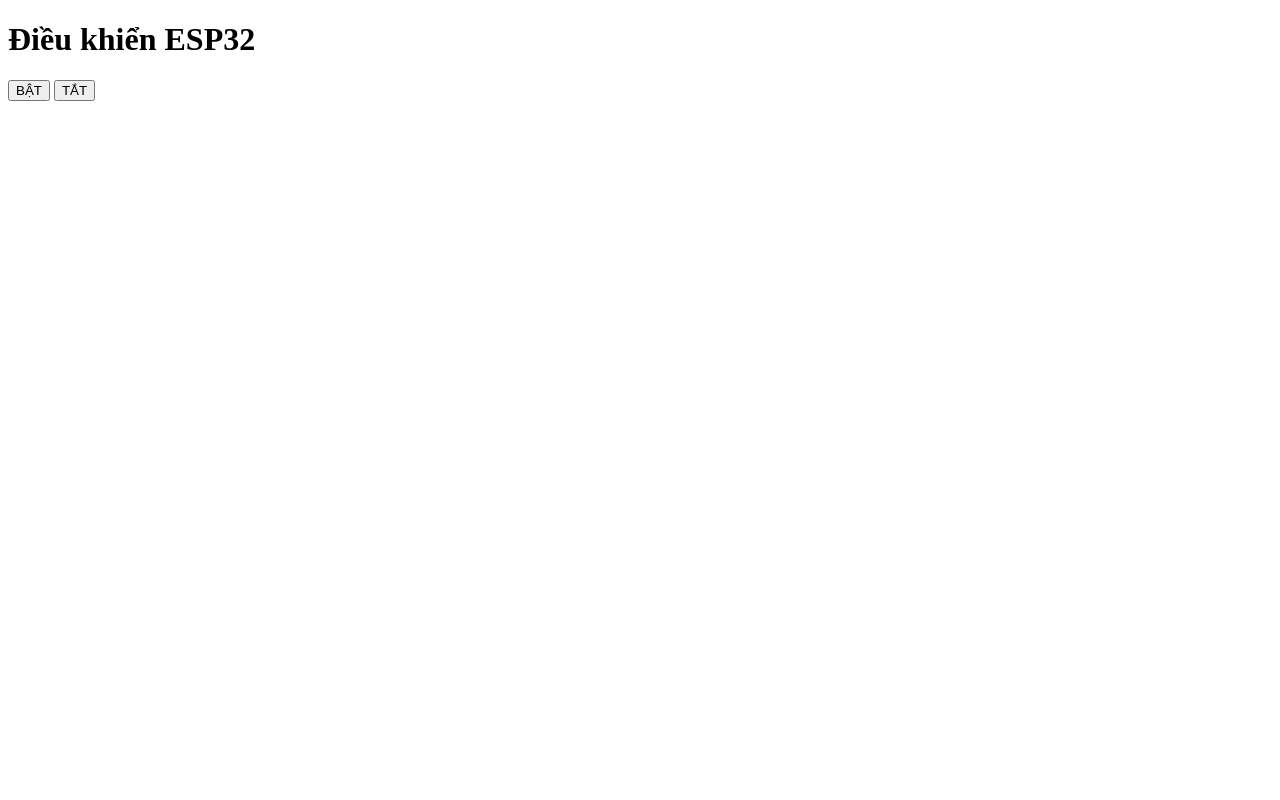
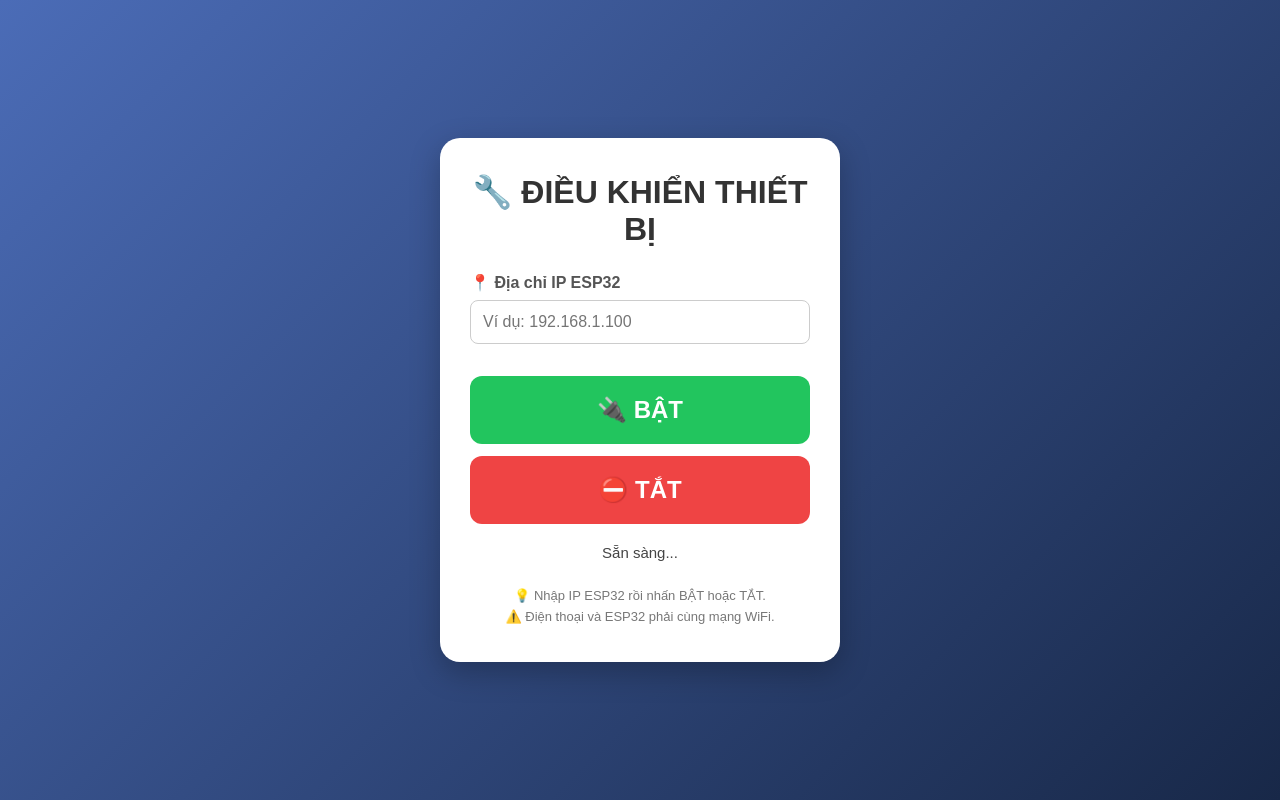
Before and after one commit to nguyenduongka83-cmyk/moden-esp32, a plain HTML site: page index.html in a window 1280 px wide. Drawn offline with Linux system fonts and the light colour scheme.

Commit message:
Update index.html for ESP32 control interface

```diff
--- a/index.html
+++ b/index.html
@@ -1,14 +1,191 @@
 <!DOCTYPE html>
-<html>
+<html lang="vi">
 <head>
 <meta charset="UTF-8">
-<title>ESP32 Control</title>
+<meta name="viewport" content="width=device-width, initial-scale=1.0">
+<title>Điều khiển ESP32</title>
+
+<style>
+*{
+    margin:0;
+    padding:0;
+    box-sizing:border-box;
+    font-family:Arial,sans-serif;
+}
+
+body{
+    background:linear-gradient(135deg,#4b6cb7,#182848);
+    min-height:100vh;
+    display:flex;
+    justify-content:center;
+    align-items:center;
+    padding:20px;
+}
+
+.box{
+    width:100%;
+    max-width:400px;
+    background:#fff;
+    border-radius:20px;
+    padding:35px 30px;
+    text-align:center;
+    box-shadow:0 10px 30px rgba(0,0,0,.25);
+}
+
+h1{
+    color:#333;
+    margin-bottom:25px;
+}
+
+.ip-box{
+    text-align:left;
+    margin-bottom:20px;
+}
+
+.ip-box label{
+    display:block;
+    margin-bottom:8px;
+    font-weight:bold;
+    color:#555;
+}
+
+input{
+    width:100%;
+    padding:12px;
+    border:1px solid #ccc;
+    border-radius:8px;
+    font-size:16px;
+}
+
+button{
+    width:100%;
+    border:none;
+    border-radius:12px;
+    padding:20px;
+    font-size:24px;
+    font-weight:bold;
+    color:white;
+    cursor:pointer;
+    margin-top:12px;
+    transition:.2s;
+}
+
+button:active{
+    transform:scale(.97);
+}
+
+.on{
+    background:#22c55e;
+}
+
+.off{
+    background:#ef4444;
+}
+
+button:hover{
+    opacity:.9;
+}
+
+#status{
+    margin-top:20px;
+    font-size:15px;
+    color:#444;
+}
+
+.note{
+    margin-top:25px;
+    font-size:13px;
+    color:#777;
+    line-height:1.6;
+}
+</style>
+
 </head>
 <body>
-<h1>Điều khiển ESP32</h1>
 
-<button>BẬT</button>
-<button>TẮT</button>
+<div class="box">
+
+<h1>🔧 ĐIỀU KHIỂN THIẾT BỊ</h1>
+
+<div class="ip-box">
+<label>📍 Địa chỉ IP ESP32</label>
+<input
+type="text"
+id="ipInput"
+placeholder="Ví dụ: 192.168.1.100">
+</div>
+
+<button class="on" onclick="sendCommand('on')">
+🔌 BẬT
+</button>
+
+<button class="off" onclick="sendCommand('off')">
+⛔ TẮT
+</button>
+
+<div id="status">
+Sẵn sàng...
+</div>
+
+<div class="note">
+💡 Nhập IP ESP32 rồi nhấn BẬT hoặc TẮT.<br>
+⚠️ Điện thoại và ESP32 phải cùng mạng WiFi.
+</div>
+
+</div>
+
+<script>
+
+// Tự điền IP đã lưu
+window.onload=function(){
+    const savedIP=localStorage.getItem("esp32_ip");
+    if(savedIP){
+        document.getElementById("ipInput").value=savedIP;
+    }
+};
+
+function sendCommand(cmd){
+
+    const ip=document.getElementById("ipInput").value.trim();
+
+    if(ip==""){
+        alert("Vui lòng nhập IP ESP32!");
+        return;
+    }
+
+    localStorage.setItem("esp32_ip",ip);
+
+    document.getElementById("status").innerHTML="Đang kết nối...";
+
+    fetch("http://"+ip+"/"+cmd)
+    .then(response=>{
+
+        if(response.ok){
+
+            document.getElementById("status").innerHTML=
+            (cmd=="on") ?
+            "✅ Thiết bị đang BẬT" :
+            "⛔ Thiết bị đã TẮT";
+
+        }else{
+
+            document.getElementById("status").innerHTML=
+            "❌ ESP32 phản hồi lỗi";
+
+        }
+
+    })
+
+    .catch(error=>{
+
+        document.getElementById("status").innerHTML=
+        "❌ Không kết nối được ESP32";
+
+    });
+
+}
+
+</script>
 
 </body>
 </html>
```
